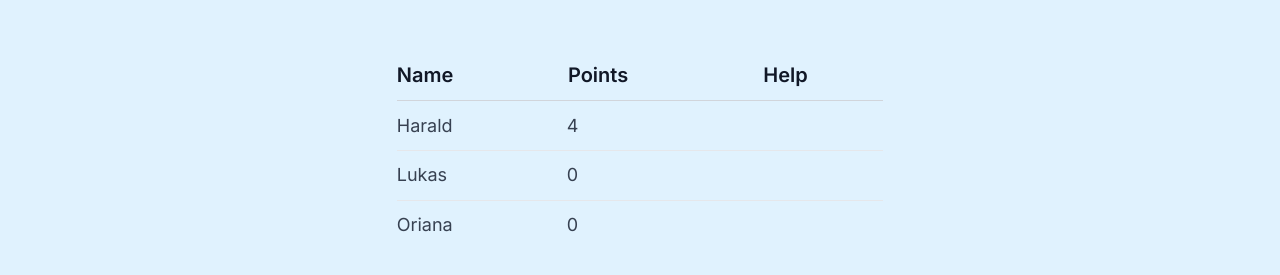
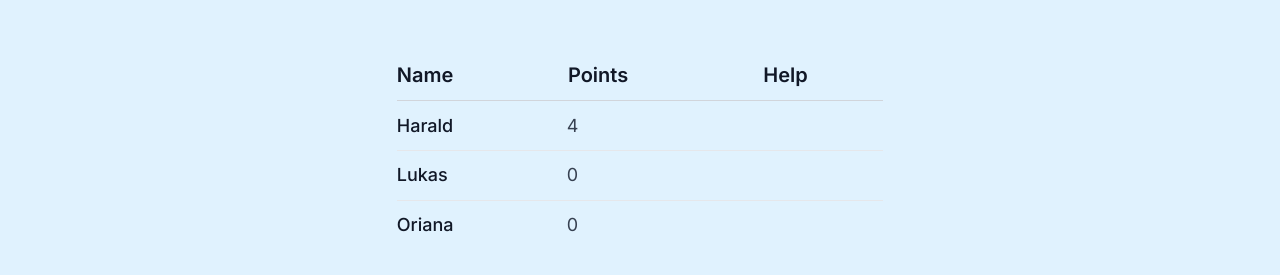
Before and after one commit to Oriianamendez/sci-quest-math, a Next.js app: page /dashboard in a window 1280 px wide. Shown: the top 275 px of the page. Built offline with nearby package versions, Linux system fonts and the light colour scheme.

Commit message:
add link to pupils name
Co-authored-by: Lukas Laas <lukas.s.laas@gmail.com>
Co-authored-by: Hano2001 <Haraldnorlin93@gmail.com>

```diff
--- a/src/app/dashboard/page.tsx
+++ b/src/app/dashboard/page.tsx
@@ -1,5 +1,6 @@
 import { addPupilAction, getPupilsAction } from "@/actions";
 import { HelpCounter } from "../_components/help-counter";
+import Link from "next/link";
 
 export const revalidate = 5;
 export default async function Dashboard() {
@@ -18,7 +19,11 @@ export default async function Dashboard() {
         <tbody className="text-lg">
           {pupils.map((pupil) => (
             <tr key={pupil.id}>
-              <td>{pupil.name}</td>
+              <td>
+                <Link href={""} className="no-underline">
+                  {pupil.name}
+                </Link>
+              </td>
               <td>{pupil.answers.length}</td>
               <td>
                 {pupil.help == 0 ? "" : <HelpCounter help={pupil.help} />}
```
